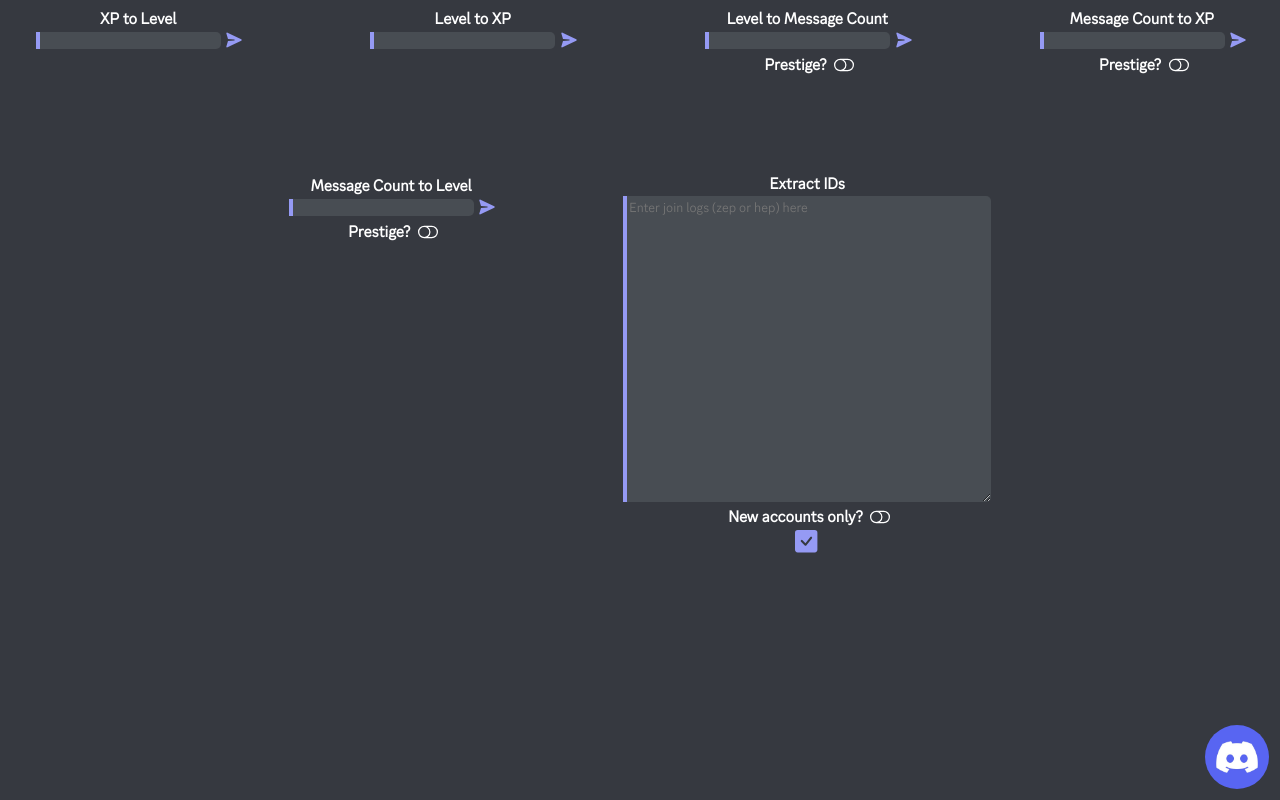
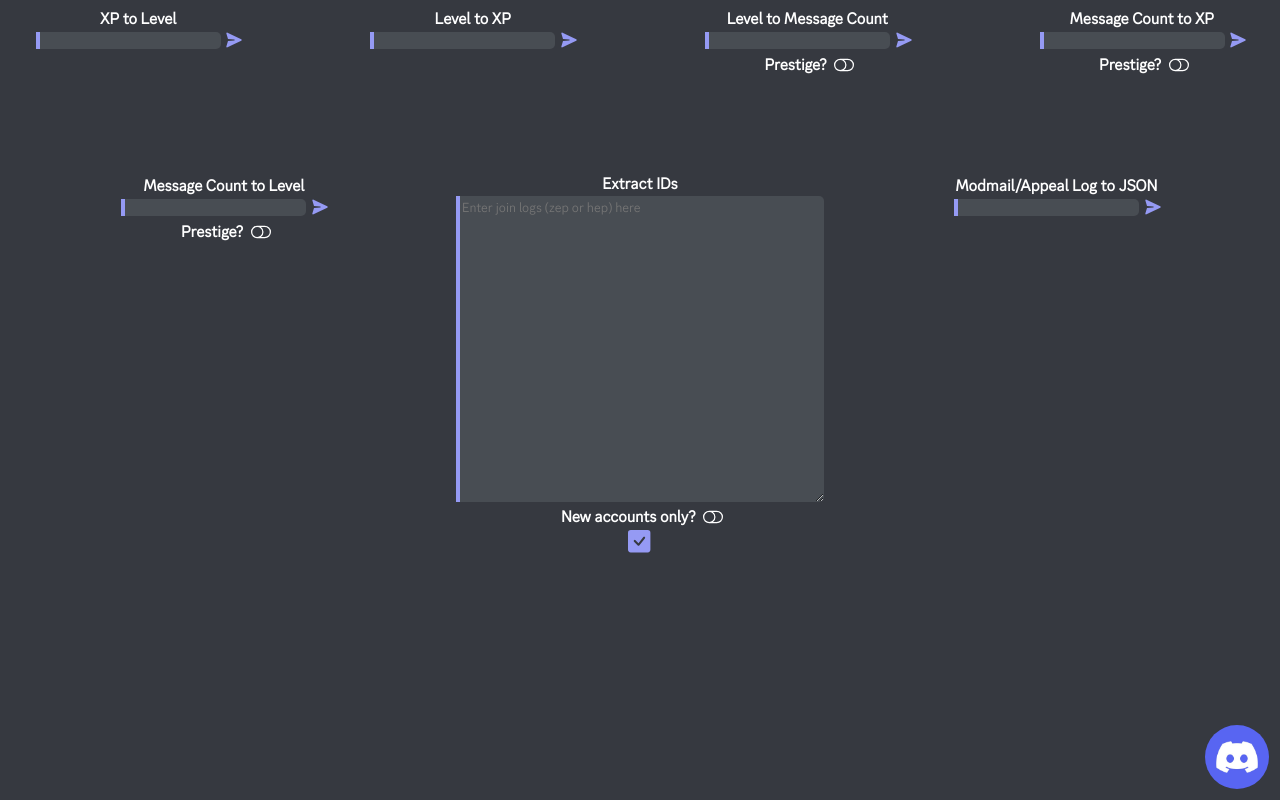
Before and after one commit to tryka-1213/gtao-server-levels-calculator, a plain HTML site: page index.html in a window 1280 px wide. Drawn offline with Linux system fonts and the light colour scheme.

Commit message:
Add files via upload

```diff
--- a/index.html
+++ b/index.html
@@ -29,6 +29,10 @@
                 }
             })
         }
+    }
+
+    function capitalizeFirstLetter(string) {
+        return string.charAt(0).toUpperCase() + string.slice(1);
     }
 
     function extractids() {
@@ -91,6 +95,60 @@
         document.getElementById("msgtoxp-result").innerText = `XP (approx): ${msg}`
     }
 
+    function logtojson() {
+        let input = document.getElementById("logtojson-input").value
+
+        if (!input) {
+            document.getElementById("logtojson-result").style.background = "#402d2d"
+            document.getElementById("logtojson-result").textContent = "No log link found"
+            document.getElementById("logtojson-result").style.color = "white"
+            return
+        }
+
+        fetch("https://api.canterdale.com/logparser",
+            {
+                method: "post",
+                headers: {"Content-Type": "application/json"},
+                body: JSON.stringify({"loglink": input})
+            }
+        )
+        .then(resp => resp.json())
+        .then(r => {
+            document.getElementById("logtojson-result").style.color = "white"
+            document.getElementById("logtojson-resultraw").style.color = "white"
+
+            if (r.error) {
+                console.log(r)
+                if (document.getElementById("logtojson-result").textContent == "No log link found") return
+                document.getElementById("logtojson-result").textContent = "Invalid log link"
+                document.getElementById("logtojson-result").style.background = "#402d2d"
+                document.getElementById("logtojson-result").attributes.href = "#"
+            } else {
+                console.log(r)
+
+                // JSON
+                document.getElementById("logtojson-result").setAttribute("href", "data:text/json;charset=utf-8," + encodeURIComponent(JSON.stringify(r)))
+
+                document.getElementById("logtojson-result").setAttribute("download", `Log_#${r.thread.threadId}.json`)
+                document.getElementById("logtojson-result").style.background = "#2f402d"
+
+                // show file to download
+                document.getElementById("logtojson-result").textContent = `Download ${capitalizeFirstLetter(r.thread.type)} thread #${r.thread.threadId}`
+
+
+                // RAW
+                document.getElementById("logtojson-resultraw").setAttribute("href", input)
+                document.getElementById("logtojson-resultraw").setAttribute("target", "_blank")
+                document.getElementById("logtojson-resultraw").style.background = "#2f402d"
+
+                // show file to download
+                document.getElementById("logtojson-resultraw").textContent = `View raw`
+
+            }
+            return
+        })
+    }
+
 
     const toggleButton = (elId) => {
         if (document.getElementById(elId).children[0].className.baseVal == "checkbox-off") {
@@ -105,7 +163,6 @@
     <div class="calculator-container">
         <div class="xptolevel align-txt">
             <span class="strong-font">XP to Level</span><br>
-            <!-- <label for="xptolevel-input" class="strong-font">XP</label> -->
             <input id="xptolevel-input" class="xptolevel-input" type="number">
             <button id="xptolevel-btn" onclick="xptolevel()">
                 <svg aria-hidden="true" role="img" class="sendIcon-1HcEzu" width="16" height="16" viewBox="0 0 16 16"><path d="M8.2738 8.49222L1.99997 9.09877L0.349029 14.3788C0.250591 14.691 0.347154 15.0322 0.595581 15.246C0.843069 15.4597 1.19464 15.5047 1.48903 15.3613L15.2384 8.7032C15.5075 8.57195 15.6781 8.29914 15.6781 8.00007C15.6781 7.70101 15.5074 7.4282 15.2384 7.29694L1.49839 0.634063C1.20401 0.490625 0.852453 0.535625 0.604941 0.749376C0.356493 0.963128 0.259941 1.30344 0.358389 1.61563L2.00932 6.89563L8.27093 7.50312C8.52405 7.52843 8.71718 7.74125 8.71718 7.99531C8.71718 8.24938 8.52406 8.46218 8.27093 8.4875L8.2738 8.49222Z" fill="#959af4"></path></svg>
@@ -115,7 +172,6 @@
         </div>
         <div class="leveltoxp align-txt">
             <span class="strong-font">Level to XP</span><br>
-            <!-- <label for="leveltoxp-input" class="strong-font">Level</label> -->
             <input id="leveltoxp-input" type="number">
             <button id="leveltoxp-btn" onclick="leveltoxp()">
                 <svg aria-hidden="true" role="img" class="sendIcon-1HcEzu" width="16" height="16" viewBox="0 0 16 16"><path d="M8.2738 8.49222L1.99997 9.09877L0.349029 14.3788C0.250591 14.691 0.347154 15.0322 0.595581 15.246C0.843069 15.4597 1.19464 15.5047 1.48903 15.3613L15.2384 8.7032C15.5075 8.57195 15.6781 8.29914 15.6781 8.00007C15.6781 7.70101 15.5074 7.4282 15.2384 7.29694L1.49839 0.634063C1.20401 0.490625 0.852453 0.535625 0.604941 0.749376C0.356493 0.963128 0.259941 1.30344 0.358389 1.61563L2.00932 6.89563L8.27093 7.50312C8.52405 7.52843 8.71718 7.74125 8.71718 7.99531C8.71718 8.24938 8.52406 8.46218 8.27093 8.4875L8.2738 8.49222Z" fill="#959af4"></path></svg>
@@ -124,7 +180,6 @@
         </div>
         <div class="leveltomsg align-txt">
             <span class="strong-font">Level to Message Count</span><br>
-            <!-- <label for="leveltomsg-input" class="strong-font">Level</label> -->
             <input id="leveltomsg-input" type="number">
             <button id="leveltomsg-btn" onclick="leveltomsg()">
                 <svg aria-hidden="true" role="img" class="sendIcon-1HcEzu" width="16" height="16" viewBox="0 0 16 16"><path d="M8.2738 8.49222L1.99997 9.09877L0.349029 14.3788C0.250591 14.691 0.347154 15.0322 0.595581 15.246C0.843069 15.4597 1.19464 15.5047 1.48903 15.3613L15.2384 8.7032C15.5075 8.57195 15.6781 8.29914 15.6781 8.00007C15.6781 7.70101 15.5074 7.4282 15.2384 7.29694L1.49839 0.634063C1.20401 0.490625 0.852453 0.535625 0.604941 0.749376C0.356493 0.963128 0.259941 1.30344 0.358389 1.61563L2.00932 6.89563L8.27093 7.50312C8.52405 7.52843 8.71718 7.74125 8.71718 7.99531C8.71718 8.24938 8.52406 8.46218 8.27093 8.4875L8.2738 8.49222Z" fill="#959af4"></path></svg>
@@ -140,7 +195,6 @@
         </div>
         <div class="msgtoxp align-txt">
             <span class="strong-font">Message Count to XP</span><br>
-            <!-- <label for="msgtolevel-input" class="strong-font">Message Count</label> -->
             <input id="msgtoxp-input" type="number">
             <button id="msgtoxp-btn" onclick="msgtoxp()">
                 <svg aria-hidden="true" role="img" class="sendIcon-1HcEzu" width="16" height="16" viewBox="0 0 16 16"><path d="M8.2738 8.49222L1.99997 9.09877L0.349029 14.3788C0.250591 14.691 0.347154 15.0322 0.595581 15.246C0.843069 15.4597 1.19464 15.5047 1.48903 15.3613L15.2384 8.7032C15.5075 8.57195 15.6781 8.29914 15.6781 8.00007C15.6781 7.70101 15.5074 7.4282 15.2384 7.29694L1.49839 0.634063C1.20401 0.490625 0.852453 0.535625 0.604941 0.749376C0.356493 0.963128 0.259941 1.30344 0.358389 1.61563L2.00932 6.89563L8.27093 7.50312C8.52405 7.52843 8.71718 7.74125 8.71718 7.99531C8.71718 8.24938 8.52406 8.46218 8.27093 8.4875L8.2738 8.49222Z" fill="#959af4"></path></svg>
@@ -156,7 +210,6 @@
         </div>
         <div class="msgtolevel align-txt">
             <span class="strong-font">Message Count to Level</span><br>
-            <!-- <label for="msgtolevel-input" class="strong-font">Message Count</label> -->
             <input id="msgtolevel-input" type="number">
             <button id="msgtolevel-btn" onclick="msgtolevel()">
                 <svg aria-hidden="true" role="img" class="sendIcon-1HcEzu" width="16" height="16" viewBox="0 0 16 16"><path d="M8.2738 8.49222L1.99997 9.09877L0.349029 14.3788C0.250591 14.691 0.347154 15.0322 0.595581 15.246C0.843069 15.4597 1.19464 15.5047 1.48903 15.3613L15.2384 8.7032C15.5075 8.57195 15.6781 8.29914 15.6781 8.00007C15.6781 7.70101 15.5074 7.4282 15.2384 7.29694L1.49839 0.634063C1.20401 0.490625 0.852453 0.535625 0.604941 0.749376C0.356493 0.963128 0.259941 1.30344 0.358389 1.61563L2.00932 6.89563L8.27093 7.50312C8.52405 7.52843 8.71718 7.74125 8.71718 7.99531C8.71718 8.24938 8.52406 8.46218 8.27093 8.4875L8.2738 8.49222Z" fill="#959af4"></path></svg>
@@ -172,7 +225,6 @@
         </div>
         <div class="extractids align-txt">
             <span class="extractids-text strong-font">Extract IDs</span><br>
-            <!-- <label for="msgtolevel-input" class="strong-font">Message Count</label> -->
             <!-- <input id="extractids-input" type="text"> -->
             <textarea id="extractids-input" placeholder="Enter join logs (zep or hep) here"></textarea>
 
@@ -192,6 +244,15 @@
             </button>
             <br><span id="extractids-result"></span>
         </div>
+        <div class="logtojson align-txt">
+            <span class="strong-font">Modmail/Appeal Log to JSON</span><br>
+            <input id="logtojson-input" class="logtojson-input" type="text">
+            <button id="logtojson-btn" onclick="logtojson()">
+                <svg aria-hidden="true" role="img" class="sendIcon-1HcEzu" width="16" height="16" viewBox="0 0 16 16"><path d="M8.2738 8.49222L1.99997 9.09877L0.349029 14.3788C0.250591 14.691 0.347154 15.0322 0.595581 15.246C0.843069 15.4597 1.19464 15.5047 1.48903 15.3613L15.2384 8.7032C15.5075 8.57195 15.6781 8.29914 15.6781 8.00007C15.6781 7.70101 15.5074 7.4282 15.2384 7.29694L1.49839 0.634063C1.20401 0.490625 0.852453 0.535625 0.604941 0.749376C0.356493 0.963128 0.259941 1.30344 0.358389 1.61563L2.00932 6.89563L8.27093 7.50312C8.52405 7.52843 8.71718 7.74125 8.71718 7.99531C8.71718 8.24938 8.52406 8.46218 8.27093 8.4875L8.2738 8.49222Z" fill="#959af4"></path></svg>
+            </button>
+            <br><a id="logtojson-result"></a>
+            <br><a id="logtojson-resultraw"></a>
+        </div>
     </div>
     <a class="discord" href="https://discord.gg/gtao" target="_blank"></a>
 </body>
--- a/styles.css
+++ b/styles.css
@@ -29,6 +29,10 @@ input::-webkit-inner-spin-button {
 }
 
 input[type=number] {
+    border-left: 4px solid #959af4;
+}
+
+input[type=text] {
     border-left: 4px solid #959af4;
 }
 
```
